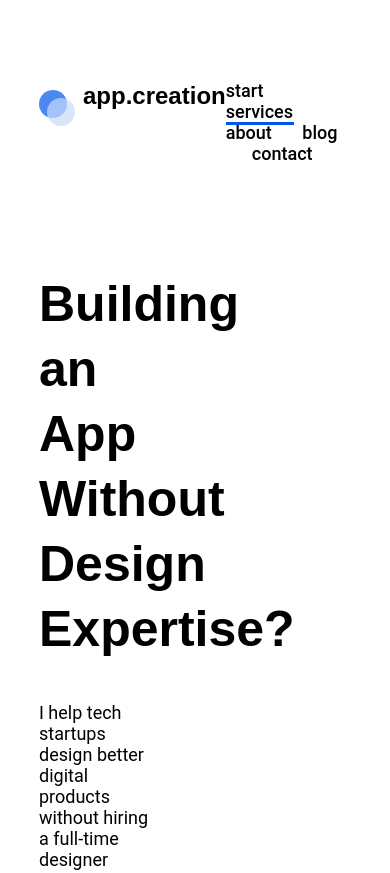
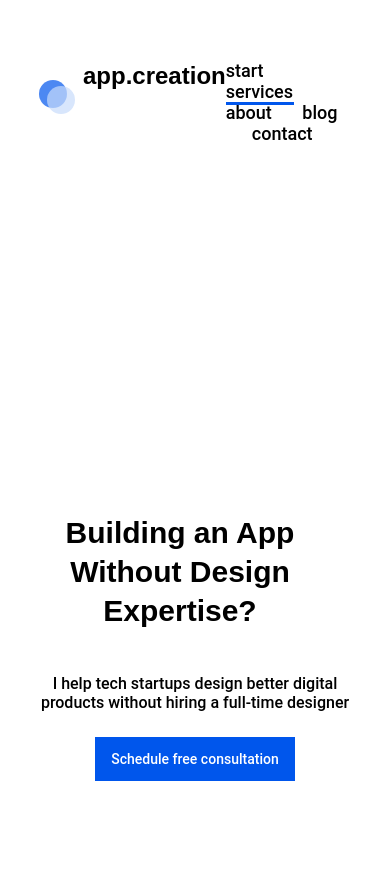
Before and after one commit to WebHeroSchool/Copy-Template, a plain HTML site: page index.html in a window 390 px wide. Shown: the top 873 px of the page. After the commit the page ends 844 px from the top, so only its background shows below. Drawn offline with Linux system fonts and the light colour scheme.

Commit message:
поправки визуала

```diff
--- a/index.html
+++ b/index.html
@@ -2,6 +2,7 @@
 <html>
 <head>
   <meta charset="utf-8">
+  <meta name="viwport" content="width=device-width, initial-scale=1">
   <link href='color.css' rel='stylesheet'>
   <link href='style.css' rel='stylesheet'>
   <link href='fonts.css' rel='stylesheet'>
@@ -28,8 +29,7 @@
     </header>
     <section class="main">
       <h1 class="main__title">Building an App <spanclass="main__title-text_highlight">Without Design Expertise?</span></h1>
-     <p class="main__subtitle">I help tech startups design better digital
-    products without hiring a full-time designer</p>
+      <p class="main__subtitle">I help tech startups design better digital products without hiring a&nbsp;full-time designer</p>
       <a class="main__button" href="#">Schedule free consultation</a>
      </section>
   </body>
--- a/style.css
+++ b/style.css
@@ -4,12 +4,12 @@ h1 {
 
 
  .logo, .menu {
-  padding: 40px 0 4px 0;
+  padding: 20px 0 4px 0;
  }
 
  .logo{
    position: relative;
-    padding: 40px 0 ;
+    padding: 20px 0 ;
     padding-left: 44px;
     font: bold 24px/31px pt_serif, arial, helvetica, sans-serif;
  }
@@ -131,8 +131,8 @@ h1 {
 
 
  .main__title {
-  margin: 0 0 40px 0;
-  font: bold 50px/65px pt_serif, arial, helvetica, sans-serif;
+  margin: 30px 30px 30px 0;
+  font: bold 60px/65px pt_serif, arial, helvetica, sans-serif;
  }
 
  .main__subtitle {
@@ -162,6 +162,38 @@ h1 {
   opacity: .5;
  }
 
+ @media (max-width: 768px) {
+
+  .menu {
+  display: none;
+  }
+
+  .header {
+  margin-bottom: 28px;
+  }
+
+  .main {
+  text-align: center;
+  padding: 74% 0 0;
+  background-size: 74%;
+  background-position: top center;
+  }
+
+  .main__title {
+  margin-bottom: 44px;
+  font: bold 30px/39px pt_serif, arial, helvetica, sans-serif;
+  }
+
+  .main__subtitle {
+  margin-bottom: 25px;
+  font: 500 16px/19px Roboto, arial, helvetica, sans-serif;
+  }
+
+  .main__button {
+  font: 500 14px/16px Roboto, arial, helvetica, sans-serif;
+  }
+ }
+
 
  body {
    margin: 0;
```
